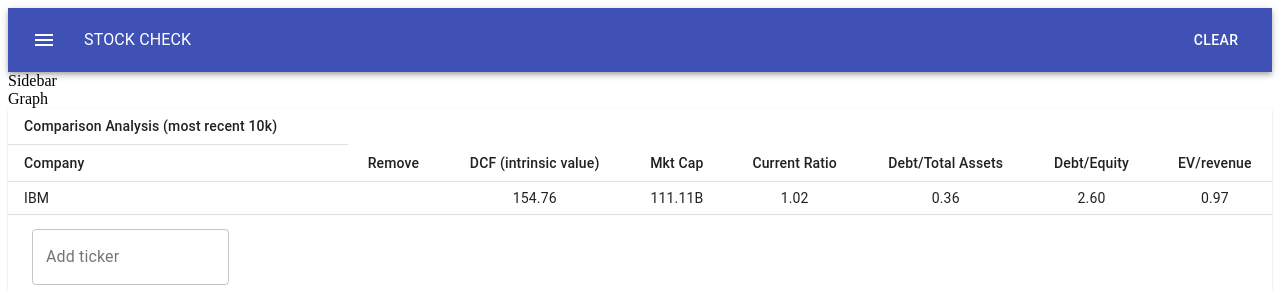
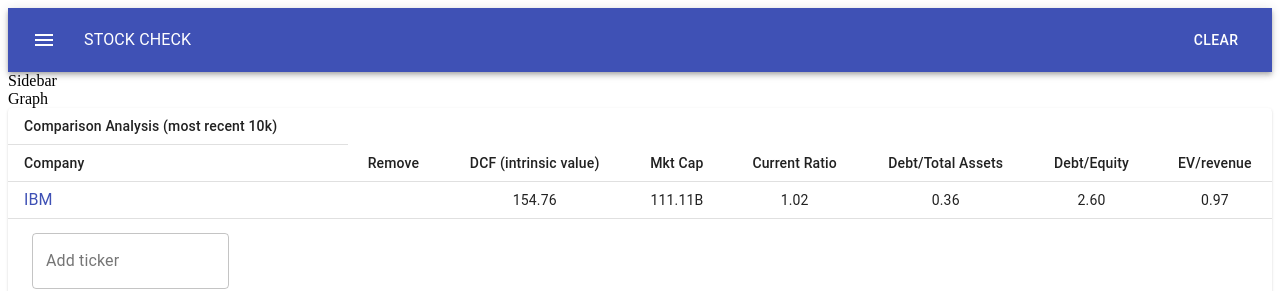
Before and after one commit to linhdangCA/stock-check-app, a React app: page / in a window 1280 px wide. Shown: the top 291 px of the page. Built offline with nearby package versions, Linux system fonts and the light colour scheme; the HTML template or start-up script is replaced by a standard one.

Commit message:
updated tickers with on hover effect

```diff
--- a/client/src/components/financials/comparisons.jsx
+++ b/client/src/components/financials/comparisons.jsx
@@ -10,13 +10,15 @@
 import Paper from '@material-ui/core/Paper';
 import IconButton from '@material-ui/core/IconButton';
 import DeleteForeverOutlinedIcon from '@material-ui/icons/DeleteForeverOutlined';
+import Link from '@material-ui/core/Link';
+import Typography from '@material-ui/core/Typography';
 
-const useStyles = makeStyles({
+const useStyles = makeStyles((theme) => ({
   table: {
     minWidth: 650,
   },
-  deleteCursor: "pointer"
-})
+  pointerCursor: "pointer",
+}))
 const ComparisonAnalysis = ({companies, getTickerFinancials, removeCompany, changeCurrentTickerDisplay, handleTickerFormSubmit, handleTickerOnChange, ticker}) => {
   const classes = useStyles();
   const rows = [];
@@ -94,11 +96,17 @@
           <TableBody>
               {rows.map((row, index) => (
                 <TableRow key={row.ticker}>
-                  <TableCell onClick={(e) => {changeCurrentTickerDisplay(e, index)}}>{row.ticker}</TableCell>
+                  <TableCell>
+                    <Typography>
+                      <Link href="#" onClick={(e) => {changeCurrentTickerDisplay(e, index)}} className={classes.pointerCursor}>
+                        {row.ticker}
+                      </Link>
+                    </Typography>
+                  </TableCell>
                   <TableCell align="center" onClick={(e)=>{removeCompany(e, row.ticker)}}>
                     {companies.length > 1 ?
                       <IconButton aria-label="delete">
-                        <DeleteForeverOutlinedIcon className={classes.deleteCursor} />
+                        <DeleteForeverOutlinedIcon className={classes.pointerCursor} />
                       </IconButton>
                       : ''
                     }
```
